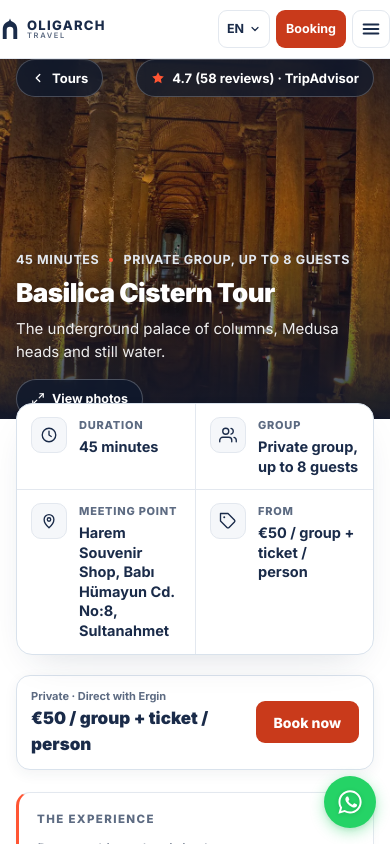
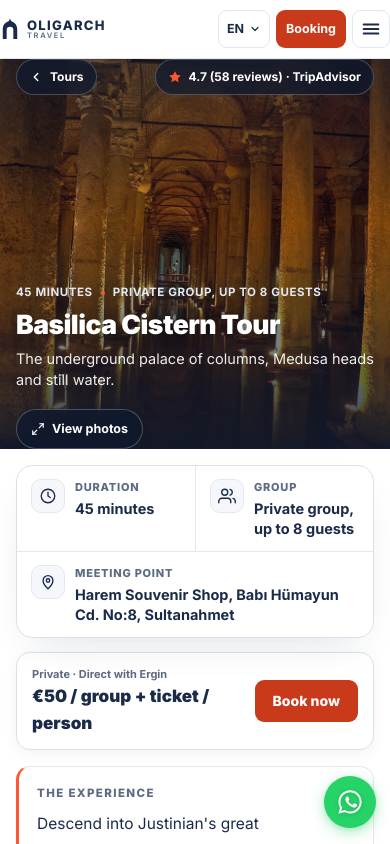
Before and after one commit to 7amed3li/oligarch-travel, a Next.js app: page /en/tours/basilica-cistern in a window 390 px wide. Shown: the top 844 px of the page. Built offline with nearby package versions, Linux system fonts and the light colour scheme.

Commit message:
Fix mobile hero thumbnail overlap and spec ribbon spacing on tour page

```diff
--- a/app/[locale]/tours/[slug]/page.tsx
+++ b/app/[locale]/tours/[slug]/page.tsx
@@ -195,7 +195,7 @@ export default async function TourPage({
               </div>
             </div>
 
-            <div className="td-spec">
+            <div className="td-spec td-spec-meeting">
               <span className="td-spec-icon" aria-hidden="true">
                 <svg width="18" height="18" viewBox="0 0 24 24" fill="none" stroke="currentColor" strokeWidth="1.8" strokeLinecap="round" strokeLinejoin="round">
                   <path d="M12 21s-6.5-5.6-6.5-11a6.5 6.5 0 0 1 13 0c0 5.4-6.5 11-6.5 11z" />
@@ -208,7 +208,7 @@ export default async function TourPage({
               </div>
             </div>
 
-            <div className="td-spec">
+            <div className="td-spec td-spec-price">
               <span className="td-spec-icon" aria-hidden="true">
                 <svg width="18" height="18" viewBox="0 0 24 24" fill="none" stroke="currentColor" strokeWidth="1.8" strokeLinecap="round" strokeLinejoin="round">
                   <path d="M20.59 13.41l-7.17 7.17a2 2 0 0 1-2.83 0L2 12V2h10l8.59 8.59a2 2 0 0 1 0 2.82z" />
--- a/app/globals.css
+++ b/app/globals.css
@@ -363,7 +363,7 @@ h2.sec{font-size:29px;margin-bottom:6px}
 .td-hero-media{position:absolute;inset:0}
 .td-hero-bg{width:100%;height:100%;object-fit:cover;display:block}
 .td-hero-scrim{position:absolute;inset:0;background:linear-gradient(180deg,rgba(14,25,46,.6) 0%,rgba(14,25,46,.16) 42%,rgba(14,25,46,.88) 100%);pointer-events:none}
-.td-hero-inner{position:relative;z-index:2;width:100%;display:flex;flex-direction:column;justify-content:space-between;gap:24px;padding-top:24px;padding-bottom:38px}
+.td-hero-inner{position:relative;z-index:2;width:100%;display:flex;flex-direction:column;justify-content:space-between;gap:24px;padding-top:24px;padding-bottom:62px}
 .td-hero-top{display:flex;align-items:center;justify-content:space-between;gap:12px;flex-wrap:wrap}
 .td-back-pill,.td-rating-pill{display:inline-flex;align-items:center;gap:7px;min-height:38px;padding:7px 14px;border-radius:999px;background:rgba(14,25,46,.72);backdrop-filter:blur(8px);-webkit-backdrop-filter:blur(8px);border:1px solid rgba(255,255,255,.22);color:#fff;font-size:13px;font-weight:700;text-decoration:none}
 .td-back-pill:hover{background:rgba(14,25,46,.9);border-color:rgba(255,255,255,.4)}
@@ -390,7 +390,7 @@ h2.sec{font-size:29px;margin-bottom:6px}
 .td-lb-arrow:hover{background:rgba(255,255,255,.22)}
 .td-lb-count{font-size:13.5px;font-weight:700;color:#CBD5E1;font-variant-numeric:tabular-nums}
 .td-body-sec{padding:0 0 60px;background:#fff}
-.td-ribbon{position:relative;z-index:4;margin:-24px 0 32px;background:#fff;border:1px solid #D9E2EC;border-radius:16px;box-shadow:0 16px 38px -18px rgba(26,43,73,.18);display:grid;grid-template-columns:repeat(4,minmax(0,1fr))}
+.td-ribbon{position:relative;z-index:4;margin:-24px 0 32px;background:#fff;border:1px solid #D9E2EC;border-radius:16px;box-shadow:0 16px 38px -18px rgba(26,43,73,.18);display:grid;grid-template-columns:.78fr 1fr 1.45fr .92fr}
 .td-spec{display:flex;align-items:flex-start;gap:12px;padding:18px 20px;border-left:1px solid #E3E8EF;min-width:0}
 .td-spec:first-child{border-left:none}
 .td-spec-icon{flex:none;width:36px;height:36px;border-radius:10px;background:#F5F7FA;border:1px solid #E3E8EF;display:inline-flex;align-items:center;justify-content:center;color:#1A2B49}
@@ -899,10 +899,12 @@ footer.site a.ft-btn-maps:active,.ft-btn-copy:active{transform:scale(.98)}
 
 /* Responsive layouts for Tour Detail, Guide Teaser & Why Book Direct */
 @media(max-width:900px){
-  .td-ribbon{grid-template-columns:repeat(2,minmax(0,1fr))}
-  .td-spec:nth-child(3){border-left:none}
-  .td-spec:nth-child(n+3){border-top:1px solid #E3E8EF}
-  .td-mobile-cta{display:flex;align-items:center;justify-content:space-between;gap:12px;background:#fff;border:1px solid #D9E2EC;border-radius:14px;padding:12px 14px;margin:0 0 22px;box-shadow:0 4px 14px rgba(26,43,73,.06)}
+  .td-hero-inner{padding-bottom:26px}
+  .td-ribbon{margin:16px 0 16px;grid-template-columns:repeat(2,minmax(0,1fr))}
+  .td-spec{padding:14px 15px}
+  .td-spec-meeting{grid-column:1 / -1;border-left:none;border-top:1px solid #E3E8EF}
+  .td-spec-price{display:none}
+  .td-mobile-cta{display:flex;align-items:center;justify-content:space-between;gap:12px;background:#fff;border:1px solid #D9E2EC;border-radius:14px;padding:13px 15px;margin:0 0 18px;box-shadow:0 4px 14px rgba(26,43,73,.06)}
   .td-main{grid-template-columns:1fr;gap:26px}
   .wbd-grid{grid-template-columns:1fr;gap:14px}
   .gt-card{grid-template-columns:1fr;gap:24px;padding:24px 20px}
@@ -944,11 +946,20 @@ footer.site a.ft-btn-maps:active,.ft-btn-copy:active{transform:scale(.98)}
   .tcard-title{font-size:17.5px}
   .tcard-amount{font-size:19px}
   .tcard-dqnamo-btn{padding:9px 14px;font-size:12.5px}
-  .td-hero{min-height:360px}
-  .td-hero-inner{padding-top:16px;padding-bottom:26px}
-  .td-hero-bottom{flex-direction:column;align-items:flex-start;gap:16px}
-  .td-ribbon{margin:-16px 0 20px}
-  .td-spec{padding:13px 14px}
+  .td-hero{min-height:390px}
+  .td-hero-inner{padding-top:18px;padding-bottom:24px;gap:36px}
+  .td-hero-top{gap:8px}
+  .td-back-pill,.td-rating-pill{font-size:12px;padding:6px 12px;min-height:36px}
+  .td-hero-bottom{flex-direction:column;align-items:flex-start;gap:18px}
+  .td-hero-pills{font-size:11.5px;margin-bottom:8px;gap:8px}
+  .td-hero-title{font-size:clamp(25px,6.8vw,34px);line-height:1.12}
+  .td-hero-tag{font-size:14.5px;margin-top:8px}
+  .td-ribbon{margin:16px 0 14px}
+  .td-spec{padding:13px 14px;gap:10px}
+  .td-spec-icon{width:34px;height:34px}
+  .td-mobile-cta{margin:0 0 16px}
+  .td-body-sec{padding:0 0 42px}
+  .td-story{gap:16px}
   .td-story-card{padding:18px}
   .td-desc{font-size:15.5px}
   .td-inc-grid{grid-template-columns:1fr;gap:14px}
```
